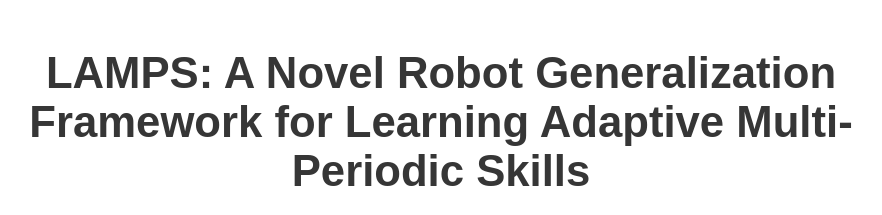
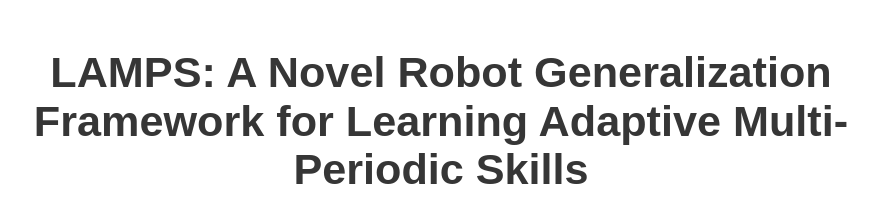
Before and after one commit to NKRobotLab/LAMPS, a plain HTML site: page index.html in a window 1280 px wide. Shown: the top 215 px of the page, without its empty margins (199-1081 px from the left). Drawn offline with nearby package versions, Linux system fonts and the light colour scheme; a script that the page names is missing; some icons are missing; a web font is replaced by a local one.

Commit message:
Update index.html

```diff
--- a/index.html
+++ b/index.html
@@ -108,7 +108,7 @@
     <div class="container is-max-desktop">
       <div class="columns is-centered">
         <div class="column has-text-centered">
-          <h1 class="title is-1 publication-title" style="font-size: 2.73rem;">LAMPS: A Novel Robot Generalization Framework for Learning Adaptive Multi-Periodic Skills</h1>
+          <h1 class="title is-1 publication-title" style="font-size: 2.7rem;">LAMPS: A Novel Robot Generalization Framework for Learning Adaptive Multi-Periodic Skills</h1>
           <div class="is-size-5 publication-authors">
             <span class="author-block">
               <a href="https://aric.github.io/">Zezhi Liu</a><sup>1</sup>,</span>
```
